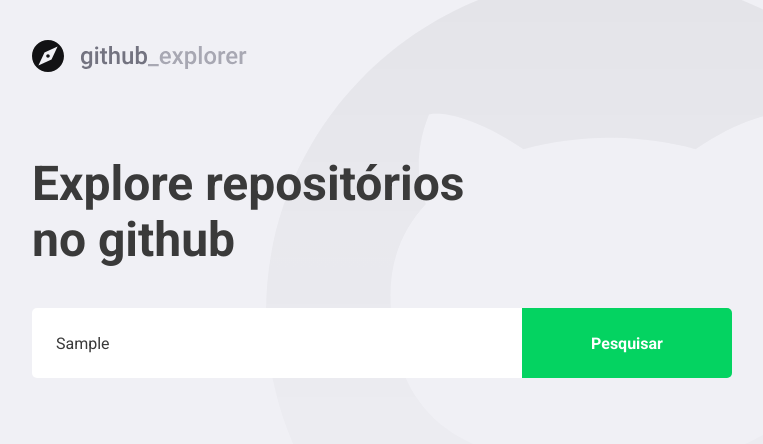
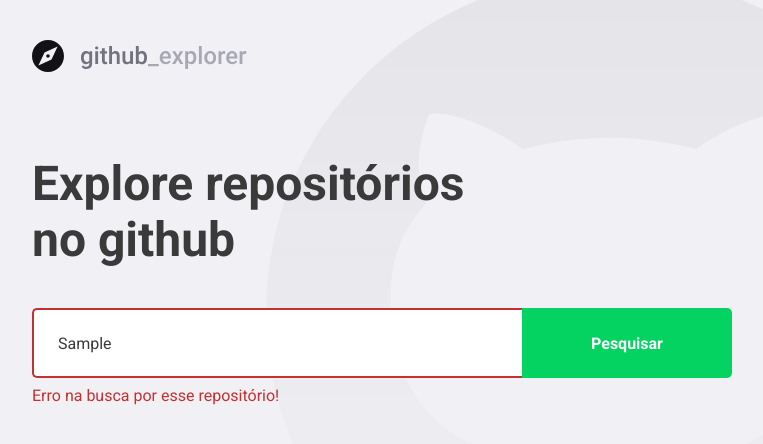
Before and after one commit to arielflima/fundamentos-react, a React (Create React App) app: page / in a window 1280 px wide. Both pictures are taken after typing "Sample" into the empty fields and a click on the button "Pesquisar". Shown: the top 444 px of the page, without its empty margins (148-911 px from the left). Built offline with nearby package versions, Linux system fonts and the light colour scheme; no server answers.

Commit message:
dealing errors

```diff
--- a/src/pages/Dashboard/index.tsx
+++ b/src/pages/Dashboard/index.tsx
@@ -3,7 +3,7 @@
 import api from '../../services/api';
 
 import logoImg from '../../assets/logo.svg';
-import { Title, Form, Repositories } from './styles';
+import { Title, Form, Repositories, Error } from './styles';
 
 interface Repository {
   full_name: string;
@@ -16,6 +16,7 @@
 
 const Dashboard: React.FC = () => {
   const [newRepo, setNewRepo] = useState('');
+  const [inputError, setInputError] = useState('');
   const [repositories, setRepositories] = useState<Repository[]>([]);
 
   async function handleAddRepository(
@@ -23,12 +24,22 @@
   ): Promise<void> {
     event.preventDefault();
 
-    const response = await api.get<Repository>(`repos/${newRepo}`);
+    if (!newRepo) {
+      setInputError('Digite o autor/nome do repositório');
+      return;
+    }
 
-    const repository = response.data;
+    try {
+      const response = await api.get<Repository>(`repos/${newRepo}`);
 
-    setRepositories([...repositories, repository]);
-    setNewRepo('');
+      const repository = response.data;
+
+      setRepositories([...repositories, repository]);
+      setNewRepo('');
+      setInputError('');
+    } catch (err) {
+      setInputError('Erro na busca por esse repositório!');
+    }
   }
 
   return (
@@ -36,7 +47,7 @@
       <img src={logoImg} alt="Github Explorer" />
       <Title>Explore repositórios no github</Title>
 
-      <Form onSubmit={handleAddRepository}>
+      <Form hasError={!!inputError} onSubmit={handleAddRepository}>
         <input
           value={newRepo}
           onChange={(e) => setNewRepo(e.target.value)}
@@ -44,6 +55,8 @@
         />
         <button type="submit">Pesquisar</button>
       </Form>
+
+      {inputError && <Error>{inputError}</Error>}
 
       <Repositories>
         {repositories.map((repository) => (
--- a/src/pages/Dashboard/styles.ts
+++ b/src/pages/Dashboard/styles.ts
@@ -1,5 +1,9 @@
-import styled from 'styled-components';
+import styled, { css } from 'styled-components';
 import { shade } from 'polished';
+
+interface FormProps {
+  hasError: boolean;
+}
 
 export const Title = styled.h1`
   font-size: 48px;
@@ -10,7 +14,7 @@
   margin-top: 80px;
 `;
 
-export const Form = styled.form`
+export const Form = styled.form<FormProps>`
   margin-top: 40px;
   max-width: 700px;
 
@@ -23,6 +27,14 @@
     border: 0;
     border-radius: 5px 0 0 5px;
     color: #3a3a3a;
+    border: 2px solid #fff;
+    border-right: 0;
+
+    ${(props) =>
+      props.hasError &&
+      css`
+        border-color: #c53030;
+      `}
 
     &::placeholder {
       color: #a8a8b3;
@@ -97,3 +109,9 @@
     }
   }
 `;
+
+export const Error = styled.span`
+  display: block;
+  color: #c53030;
+  margin-top: 8px;
+`;
```
